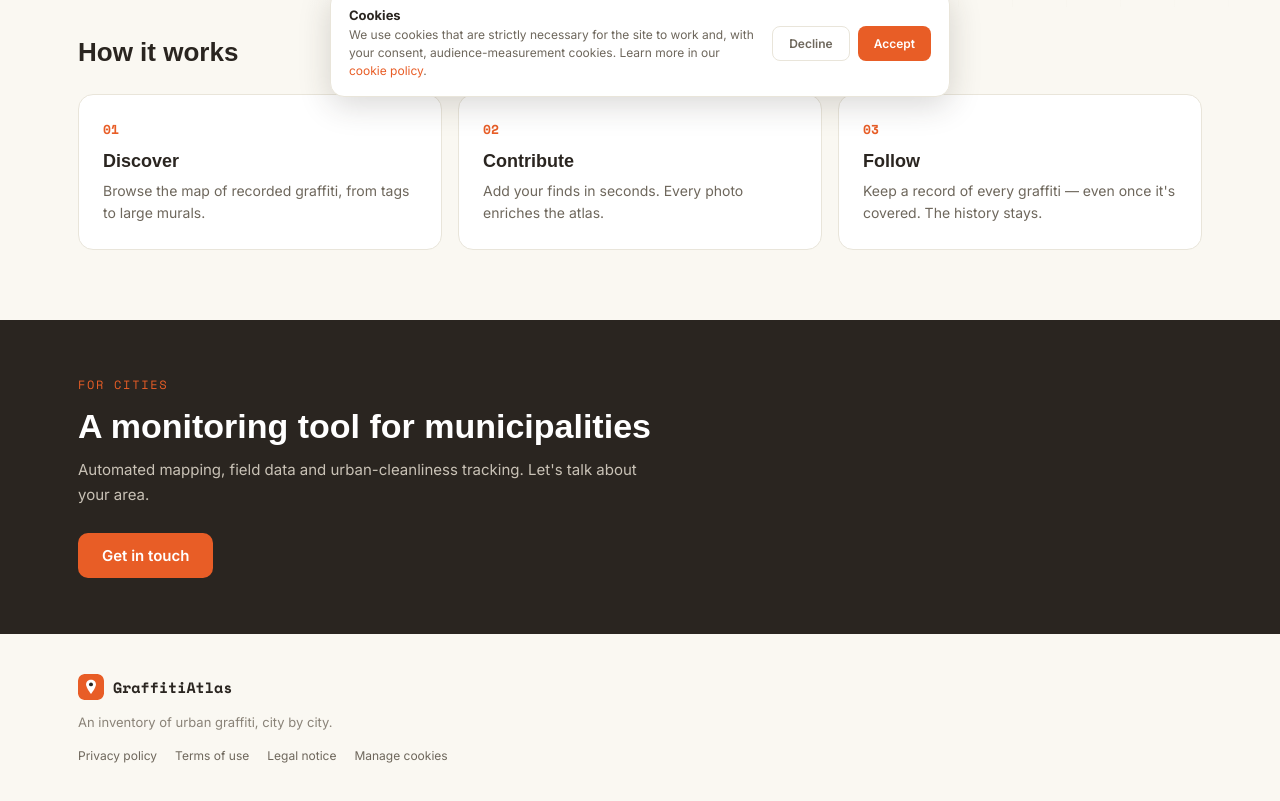
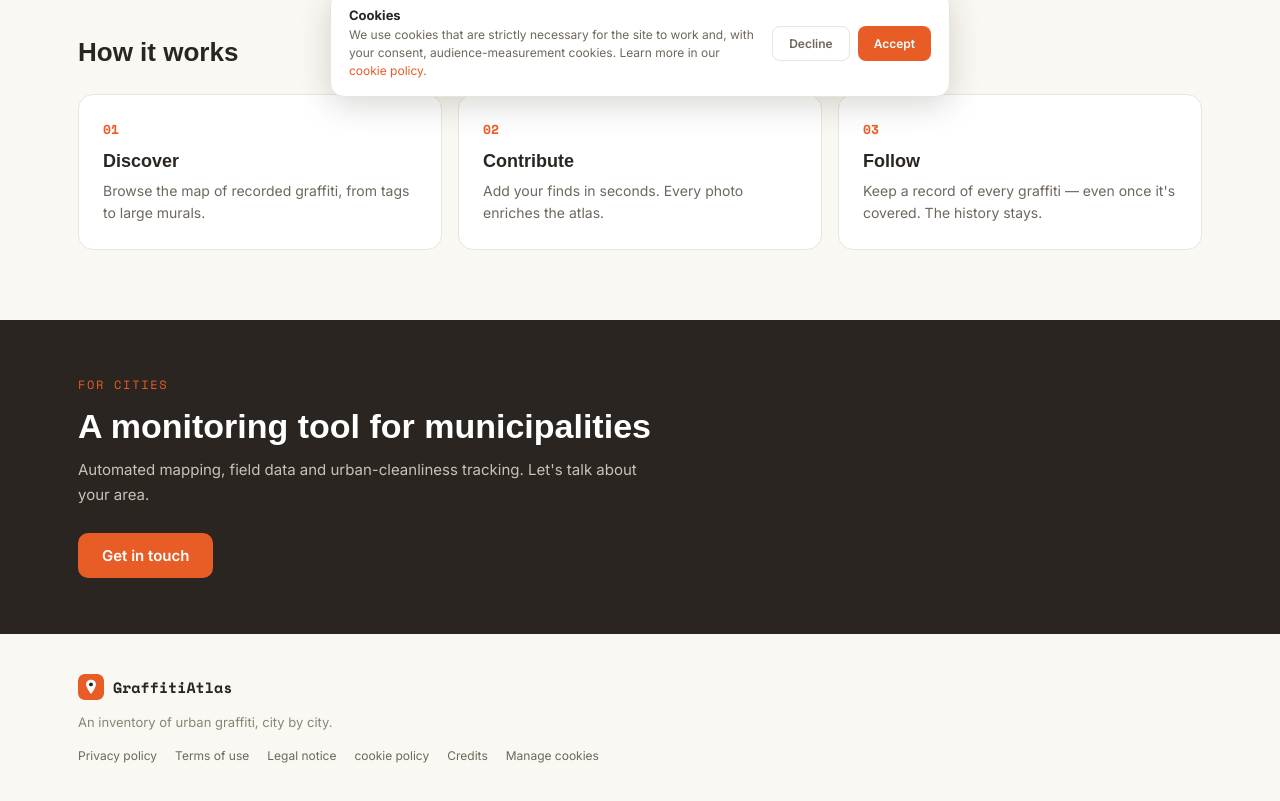
Before and after one commit to Rando360/graffiti-atlas, a React (Vite) app in the folder web/: page / in a window 1280 px wide. Shown: the part 687-1488 px from the top of the page. Built offline with nearby package versions, Linux system fonts and the light colour scheme; no server answers.

Commit message:
feat: translate legal pages into 5 languages; align landing footer links

```diff
--- a/web/src/Landing.jsx
+++ b/web/src/Landing.jsx
@@ -135,6 +135,8 @@ export default function Landing() {
           <a href="/politique-confidentialite">{t('set.link.privacy')}</a>
           <a href="/conditions-utilisation">{t('set.link.terms')}</a>
           <a href="/mentions-legales">{t('set.link.legal')}</a>
+          <a href="/politique-cookies">{t('cookies.link')}</a>
+          <a href="/credits">{t('legal.credits')}</a>
           <button onClick={() => window.dispatchEvent(new Event('ga:manage-cookies'))}>
             {t('set.link.cookies')}
           </button>
```
